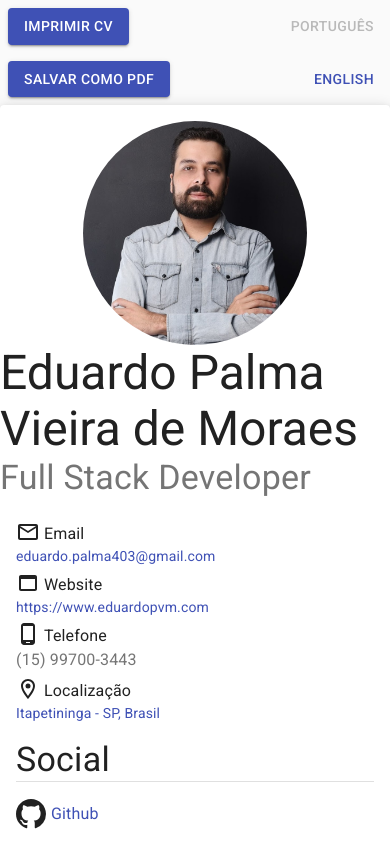
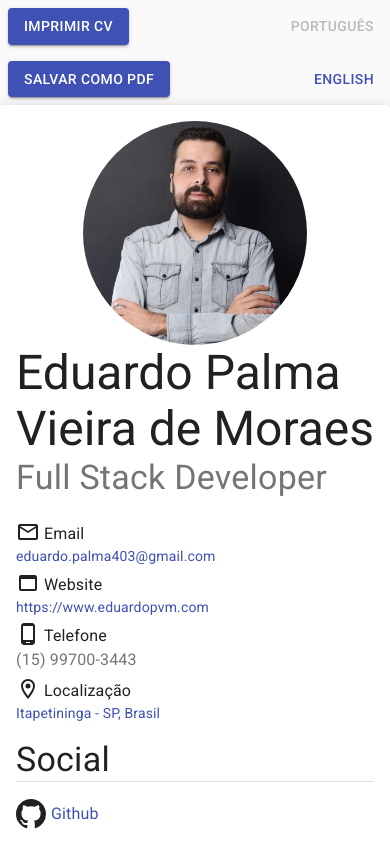
Before and after one commit to eduardopvm/react-cv, a React (Create React App) app: page / in a window 390 px wide. Shown: the top 844 px of the page. Built offline with nearby package versions, Linux system fonts and the light colour scheme.

Commit message:
preparing header for mobile appBar

```diff
--- a/src/header/CVHeader.js
+++ b/src/header/CVHeader.js
@@ -1,19 +1,28 @@
 import Typography from "@material-ui/core/Typography";
 import Box from "@material-ui/core/Box";
 import Grid from "@material-ui/core/Grid";
+import { makeStyles } from "@material-ui/core/styles";
 
 import InfoPanel from "./InfoPanel";
 
+const useStyles = makeStyles((theme) => ({
+  heading: {
+    marginLeft: "1rem"
+  }
+}));
+
 export default function CVHeader(props) {
+  const classes = useStyles();
+
   return (
     <Grid item xs={12}>
       <Box displayPrint="none">
-        <Typography variant="h3">Eduardo Palma Vieira de Moraes</Typography>
+        <Typography variant="h3" className={classes.heading}>Eduardo Palma Vieira de Moraes</Typography>
       </Box>
       <Box display="none" displayPrint="block">
-        <Typography variant="h4">Eduardo Palma Vieira de Moraes</Typography>
+        <Typography variant="h4" className={classes.heading}>Eduardo Palma Vieira de Moraes</Typography>
       </Box>
-      <Typography variant="h4" color="textSecondary">
+      <Typography variant="h4" className={classes.heading} color="textSecondary">
         Full Stack Developer
       </Typography>
       <InfoPanel contact={props.data} />
--- a/src/header/Header.js
+++ b/src/header/Header.js
@@ -1,10 +1,12 @@
 import React from "react";
+import AppBar from "@material-ui/core/AppBar";
+import Toolbar from "@material-ui/core/Toolbar";
 import Grid from "@material-ui/core/Grid";
 import Button from "@material-ui/core/Button";
-import Backdrop from '@material-ui/core/Backdrop';
-import CircularProgress from '@material-ui/core/CircularProgress';
-import Snackbar from '@material-ui/core/Snackbar';
-import MuiAlert from '@material-ui/lab/Alert';
+import Backdrop from "@material-ui/core/Backdrop";
+import CircularProgress from "@material-ui/core/CircularProgress";
+import Snackbar from "@material-ui/core/Snackbar";
+import MuiAlert from "@material-ui/lab/Alert";
 import { useState } from "react";
 import { makeStyles } from "@material-ui/core/styles";
 import { useTranslation } from "react-i18next";
@@ -15,7 +17,7 @@ const useStyles = makeStyles((theme) => ({
   },
   backdrop: {
     zIndex: theme.zIndex.drawer + 1,
-    color: '#fff',
+    color: "#fff",
   },
 }));
 
@@ -77,18 +79,22 @@ export default function Header(props) {
   };
 
   const hideErrorMessage = (event, reason) => {
-    if (reason === 'clickaway') {
+    if (reason === "clickaway") {
       return;
     }
     showError(false);
-  }
+  };
 
   return (
-    <Grid container component="header">
+    <AppBar position="static" elevation={0} color="transparent">
+      <Grid container>
         <Backdrop className={classes.backdrop} open={loading}>
           <CircularProgress color="inherit" />
         </Backdrop>
-      <Snackbar open={errorHappened} onClose={hideErrorMessage} autoHideDuration={7000}>
+        <Snackbar
+          open={errorHappened}
+          onClose={hideErrorMessage}
+          autoHideDuration={7000}>
           <Alert onClose={hideErrorMessage} severity="error">
             {t("exportToPDFError")}
           </Alert>
@@ -109,6 +115,7 @@ export default function Header(props) {
             {t("exportToPDF")}
           </Button>
         </Grid>
+
         <Grid container item xs={6} justify="flex-end">
           {i18n.language == "pt" ? (
             <React.Fragment>
@@ -143,5 +150,6 @@ export default function Header(props) {
           )}
         </Grid>
       </Grid>
+    </AppBar>
   );
 }
```
Lines whose indentation alone changed are shown as unchanged.
